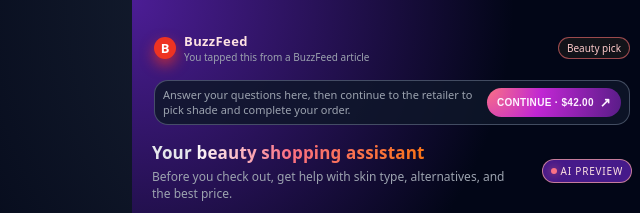
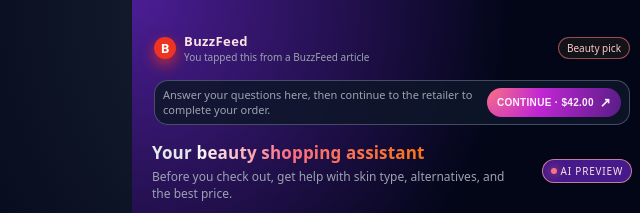
Before and after one commit to markbwebber/monetization, a plain HTML site: page index.html in a window 1280 px wide. Shown: the top 213 px of the page, 248-888 px from the left. Drawn offline with Linux system fonts and the light colour scheme.

Commit message:
Update index.html

```diff
--- a/index.html
+++ b/index.html
@@ -628,7 +628,7 @@
       <!-- Handoff explanation and CTA at the top -->
       <div class="handoff">
         <div class="handoff-copy">
-          Answer your questions here, then continue to the retailer to pick shade and complete your order.
+          Answer your questions here, then continue to the retailer to complete your order.
         </div>
         <button id="continueBtn" class="cta-btn small">
           Continue · $42.00
```
